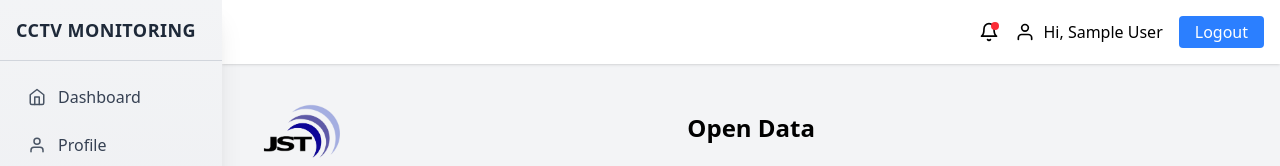
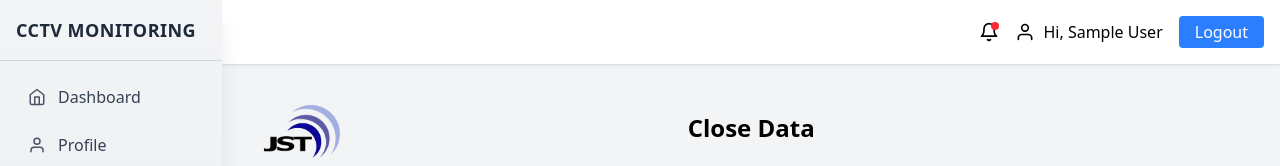
Before and after one commit to Gilank884/jstmonitoring, a React (Vite) app: page /closeorder in a window 1280 px wide. Shown: the top 166 px of the page. Built offline with nearby package versions, Linux system fonts and the light colour scheme; sample sign-in values are in the browser's storage.

Commit message:
Deskripsi perubahan terbaru

```diff
--- a/src/pages/CloseOrder.jsx
+++ b/src/pages/CloseOrder.jsx
@@ -98,7 +98,7 @@
           "id, no_spk, lokasi, hardisk, fps, dvr_condition, camera_condition, ups, alarm, panic_button, jam_problem, type, link_ba, status, created_at, jumlah_channel_dvr, jumlah_kamera, jam_mulai, jam_selesai, tanggal_problem, tanggal_mulai, tanggal_selesai",
           { count: "exact" }
         )
-        .eq("status", "OPEN")
+        .in("status", ["CLOSE", "PENDING"])
         .range(start, end)
         .order("created_at", { ascending: false });
 
@@ -536,7 +536,7 @@
     <div className="p-6 relative">
       <img src="/logo.png" alt="Logo" className="absolute top-4 left-4 w-20 h-auto" />
 
-      <h1 className="text-2xl font-bold mb-6 text-center">Open Data</h1>
+      <h1 className="text-2xl font-bold mb-6 text-center">Close Data</h1>
 
       <div className="flex flex-col md:flex-row items-center justify-between mb-4 gap-3">
         <div className="flex items-center border rounded-lg px-3 py-2 w-full md:w-1/3 bg-white shadow-sm">
```
